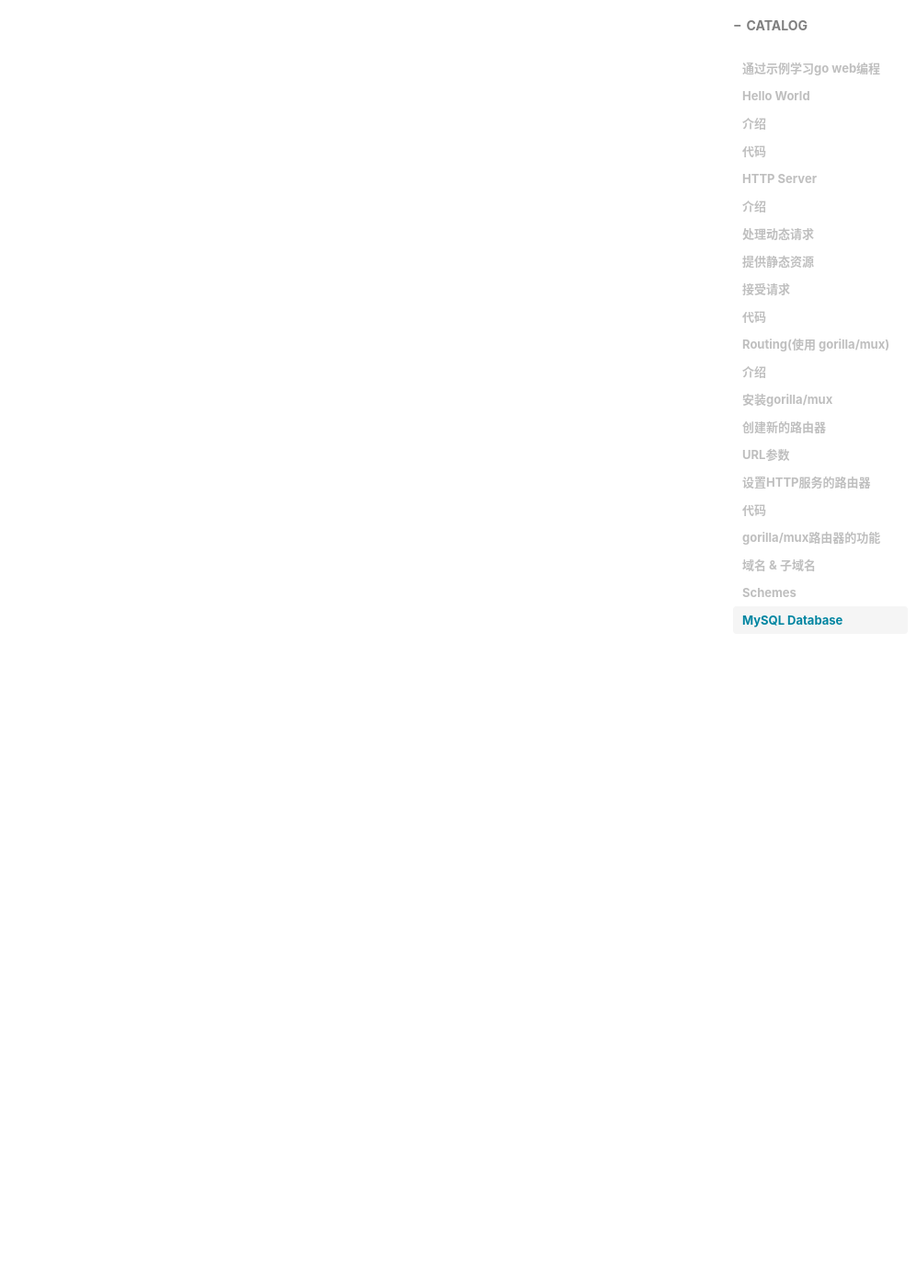
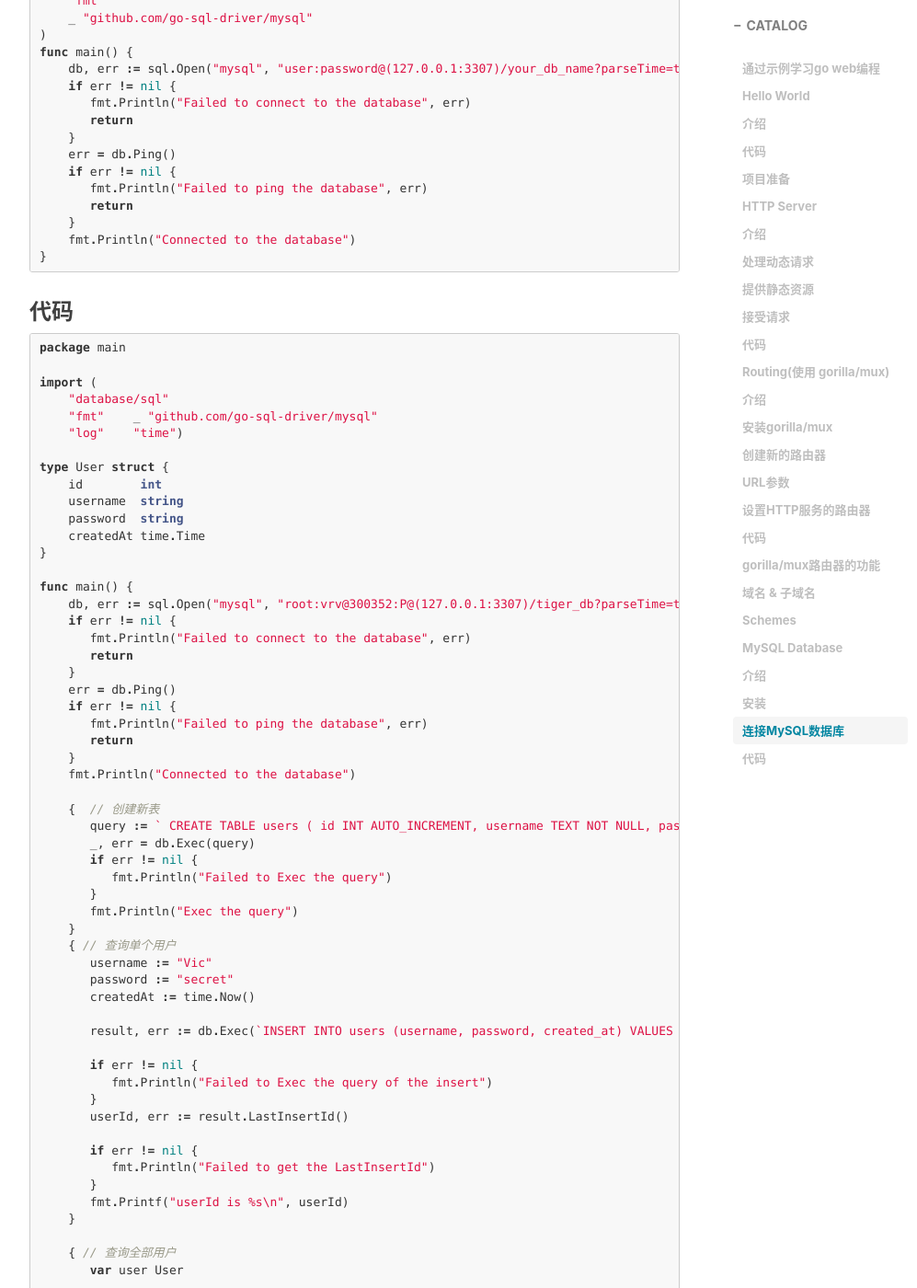
Before and after one commit to liren-sun/liren-sun.github.io, a Jekyll site: the page built from _posts/2023-10-12-跟着示例学go-web.md, in a window 1280 px wide and 1400 px high, scrolled down 6186 px. Shown: the whole window at 92% size, without its empty margins (233-1230 px from the left). Built offline with Jekyll 4.4.1, drawn with Linux system fonts in a browser that asks for light colours; nearby versions of some CDN libraries; comment, search, counter and statistics services are not loaded; some of the changed text lies outside the part shown.

Commit message:
update MysqlDatabase

````diff
--- a/_posts/2023-10-12-跟着示例学go-web.md
+++ b/_posts/2023-10-12-跟着示例学go-web.md
@@ -37,6 +37,10 @@
     http.ListenAndServe(":80", nil)
 }
 ```
+## 项目准备
+>新建一个项目，名称为gowebexamples
+>mysql环境 可使用docker
+
 ## HTTP Server
 ### 介绍
 
@@ -78,6 +82,7 @@
 ### 代码
 
 ```go
+// gowebexample/main.go
 package main
 import (
 	"fmt"
@@ -148,6 +153,7 @@
 
 ### 代码
 ```go
+// gowebexample/main.go
 package main
 
 import (
@@ -193,3 +199,137 @@
 ```
 
 ## MySQL Database
+### 介绍
+懒得介绍，数据库的作用就是为了存储数据。在Web开发中，一个常用的数据库是MySQL数据库。在这个示例，将介绍在Go中与数据库交互的一些操作。
+
+### 安装
+Go语言提供一个了便捷的包，称作`database/sql`用来查询各种SQL数据库。这对你来说很有用，因为它将所有常见的SQL特性都抽象成一个单一的API供你使用。不过Go没有包含数据库驱动。在Go中，数据库驱动是一个实现特定数据库的底层细节的包。
+```bash
+go get -u github.com/go-sql-driver/mysql
+```
+
+
+### 连接MySQL数据库
+在安装完所有必须的包之后我们需要检查的第一件事是： 如果我们不能成功连接我们的MySQL数据库，如果你没有已经运行的MySQL数据库服务，你可以用Docker启动一个。Docker MySQL image: [](https://hub.docker.com/_/mysql)[https://hub.docker.com/_/mysql](https://hub.docker.com/_/mysql)
+为了检查我们能否连接数据库，引入`database/sql`和`go-sql-driver/mysql`
+
+```go
+import (
+    "database/sql"
+    "fmt"
+    _ "github.com/go-sql-driver/mysql"
+)
+func main() {
+    db, err := sql.Open("mysql", "user:password@(127.0.0.1:3307)/your_db_name?parseTime=true")
+    if err != nil {
+       fmt.Println("Failed to connect to the database", err)
+       return
+    }
+    err = db.Ping()
+    if err != nil {
+       fmt.Println("Failed to ping the database", err)
+       return
+    }
+    fmt.Println("Connected to the database")
+}
+```
+
+
+### 代码
+```go
+package main
+
+import (
+    "database/sql"
+    "fmt"    _ "github.com/go-sql-driver/mysql"
+    "log"    "time")
+
+type User struct {
+    id        int
+    username  string
+    password  string
+    createdAt time.Time
+}
+
+func main() {
+    db, err := sql.Open("mysql", "root:vrv@300352:P@(127.0.0.1:3307)/tiger_db?parseTime=true")
+    if err != nil {
+       fmt.Println("Failed to connect to the database", err)
+       return
+    }
+    err = db.Ping()
+    if err != nil {
+       fmt.Println("Failed to ping the database", err)
+       return
+    }
+    fmt.Println("Connected to the database")
+
+    {  // 创建新表
+       query := `
+         CREATE TABLE users (         id INT AUTO_INCREMENT,         username TEXT NOT NULL,         password TEXT NOT NULL,         created_at DATETIME,         PRIMARY KEY (id)       );`
+       _, err = db.Exec(query)
+       if err != nil {
+          fmt.Println("Failed to Exec the query")
+       }
+       fmt.Println("Exec the query")
+    }
+    { // 查询单个用户
+       username := "Vic"
+       password := "secret"
+       createdAt := time.Now()
+
+       result, err := db.Exec(`INSERT INTO users (username, password, created_at) VALUES (?, ?, ?)`, username, password, createdAt)
+
+       if err != nil {
+          fmt.Println("Failed to Exec the query of the insert")
+       }
+       userId, err := result.LastInsertId()
+
+       if err != nil {
+          fmt.Println("Failed to get the LastInsertId")
+       }
+       fmt.Printf("userId is %s\n", userId)
+    }
+
+    { // 查询全部用户
+       var user User
+
+       query := `SELECT id, username, password, created_at FROM users WHERE id = ?`
+
+       err = db.QueryRow(query, 1).Scan(&user.id, &user.username, &user.password, &user.createdAt)
+       if err != nil {
+          fmt.Println("Failed to Exec the query of the Query", err)
+          return
+       }
+       fmt.Println(user, user.createdAt)
+    }
+
+    { // Query all users
+       rows, err := db.Query(`SELECT id, username, password, created_at FROM users`)
+
+       if err != nil {
+          fmt.Println("Failed to Query")
+       }
+       defer rows.Close()
+
+       var users []User
+
+       for rows.Next() {
+          var user User
+          err := rows.Scan(&user.id, &user.username, &user.password, &user.createdAt)
+          if err != nil {
+             log.Fatal(err)
+          }
+          users = append(users, user)
+
+       }
+
+       err = rows.Err()
+       if err != nil {
+          fmt.Println("err is", err)
+       }
+
+       fmt.Printf("%#v", users)
+    }
+}
+```
````
